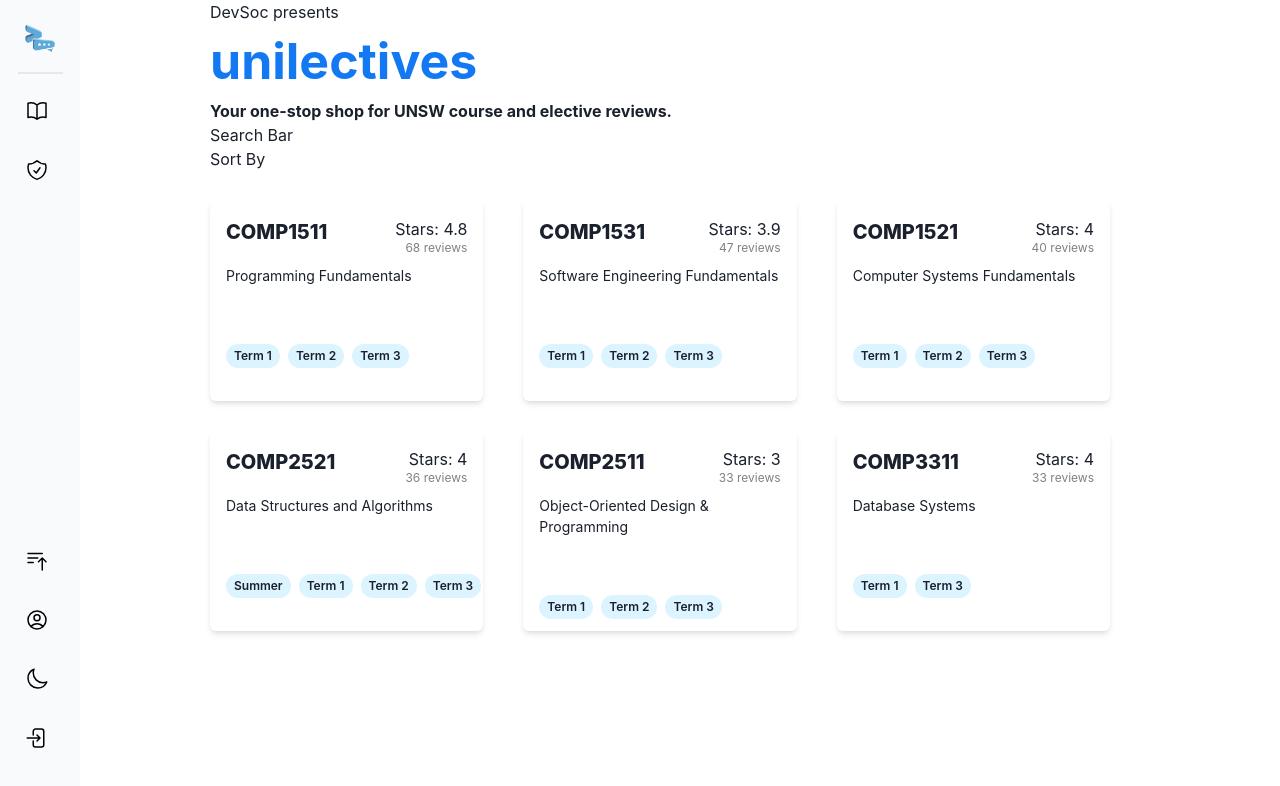
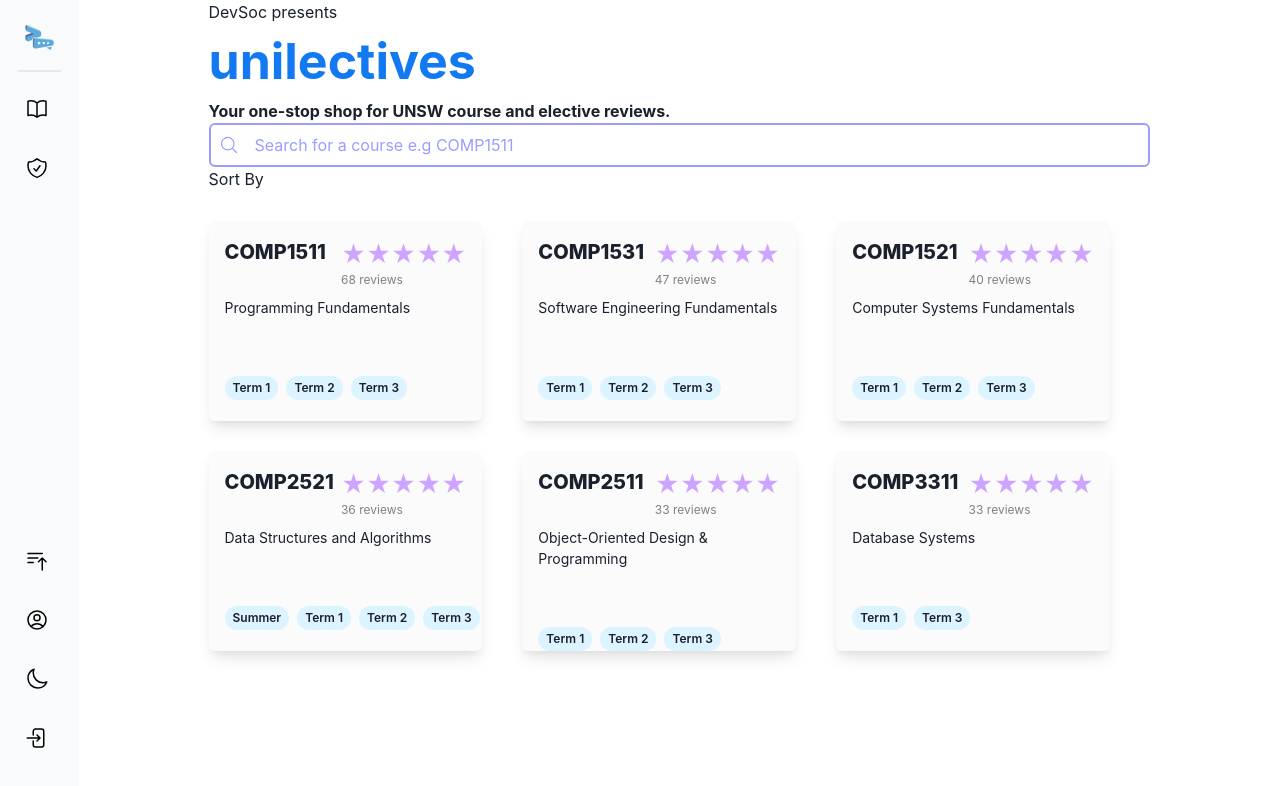
Before and after one commit to honeybunnyo/unilectiveclone, a React (Vite) app: page / in a window 1280 px wide. Shown: the top 786 px of the page. Built offline with nearby package versions, Linux system fonts and the light colour scheme.

Commit message:
add search bar feature

```diff
--- a/src/components/PageContent/pagecontent.jsx
+++ b/src/components/PageContent/pagecontent.jsx
@@ -7,6 +7,12 @@
   const handleClick = () => {
     setClicked(!clicked);
   };
+
+    const [isSearchClicked, setIsSearchClicked] = useState(false);
+
+    const handleSearchClick = () => {
+      setIsSearchClicked(!isSearchClicked);
+    };
 
   const courses = [
     {
@@ -75,25 +81,41 @@
         <div>DevSoc presents</div>
         <div
           style={{ fontSize: "50px", fontWeight: 'bold', color: clicked ? '#FF96E9' : '#1279f2', cursor: 'pointer' }}
-          onClick={handleClick}
+          onClick={handleClick}>unilectives </div>
+        <div><strong>Your one-stop shop for UNSW course and elective reviews.</strong></div>
+        <Flex style={{padding: '8px', color:"#989EFF", borderRadius: '6px', cursor: 'pointer', border: '2px solid #989EFF'}} onClick={handleSearchClick}>
+        <img src="/search.svg" alt="Search Logo" style={{ marginRight: '16px'}}/>
+          Search for a course e.g COMP1511</Flex>
+        <div>Sort By</div>
+        {isSearchClicked && (
+        <div style={{
+          position: 'fixed',
+          top: '50%',
+          left: '50%',
+          transform: 'translate(-50%, -50%)',
+          width: '200px',
+          height: '100px',
+          border: '1px solid black',
+          backgroundColor: 'white',
+          zIndex: '9999',
+          textAlign: 'center',
+          borderRadius: '10px'
+        }}
         >
-          unilectives
+          <Button onClick={handleSearchClick}>Dismiss</Button>
         </div>
-        <div><strong>Your one-stop shop for UNSW course and elective reviews.</strong></div>
-        <div>Search Bar</div>
-        <div>Sort By</div>
-
+      )}
         <div>
           {coursesRows.map((row, index) => (
             <Flex key={index} mt={"30px"}>
               {row.map((course, index) => (
-                <Box key={index} flex="1" minWidth="200px" height="200px" borderRadius="md" boxShadow="md" p={4} mr={10} >
+                <Box backgroundColor={"#FBFBFB"} key={index} flex="1" minWidth="200px" height="200px" borderRadius="md" boxShadow="lg" p={4} mr={10} >
                     <VStack alignItems="flex-start">
 
                   <Flex flexDirection="row" justifyContent="space-between" width="100%">
                     <div style={{fontWeight: "790", fontSize: "20px" }}>{course.course_prefix + course.course_code}</div>
-                    <VStack alignItems="flex-end" spacing={2}>
-                      <div>Stars: {course.average_stars}</div>
+                    <VStack alignItems="flex-start" spacing={2}>
+                      <div style={{fontSize: "24px", color: "#CDA4FF"}}> ★★★★★ </div>
                       <div style={{fontSize: "12px", color: "grey", marginTop: "-10px" }}> {course.total_reviews} reviews</div>
                     </VStack>
                   </Flex >
```
Also changed, not shown: public/search.svg (added).
